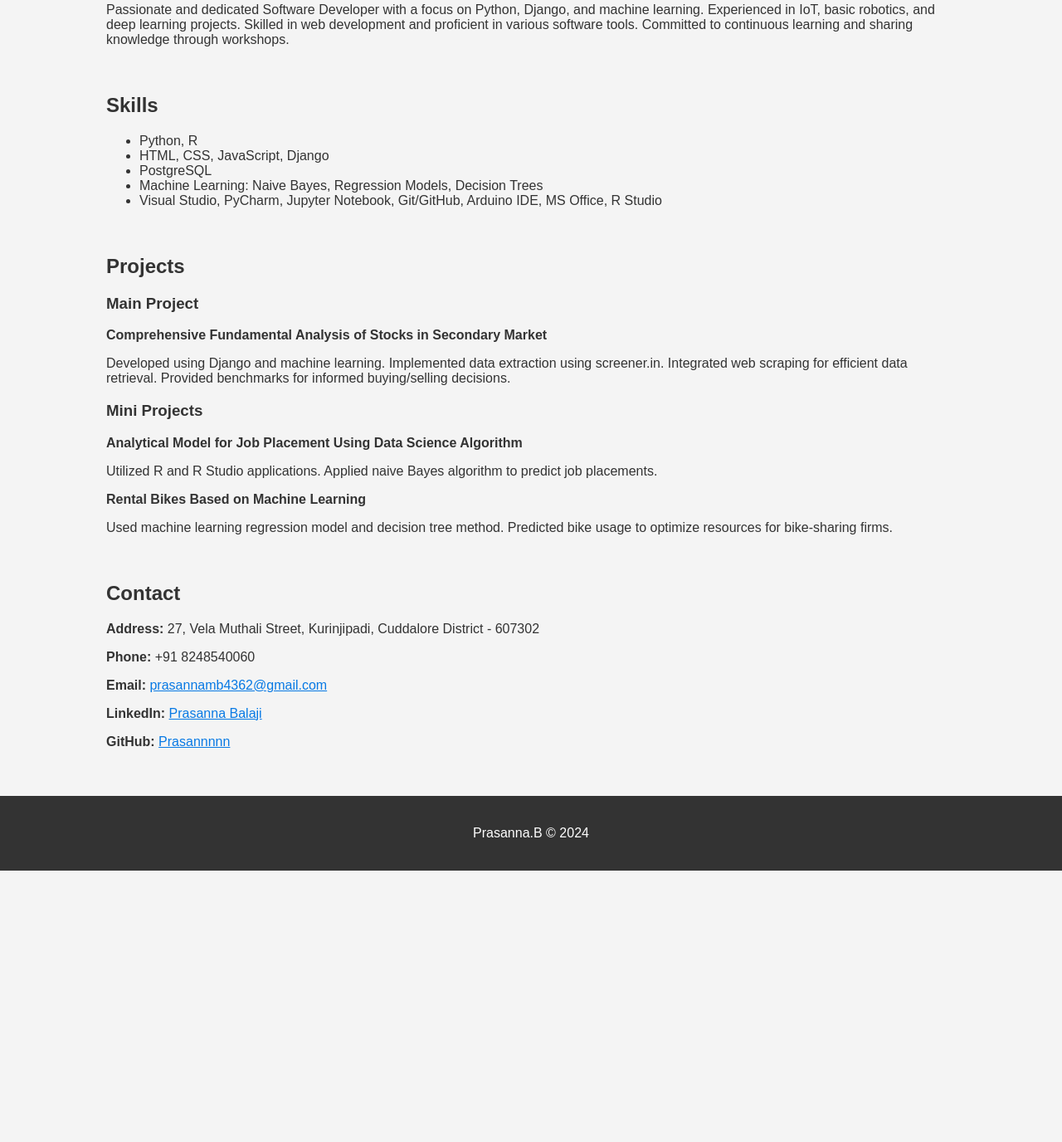
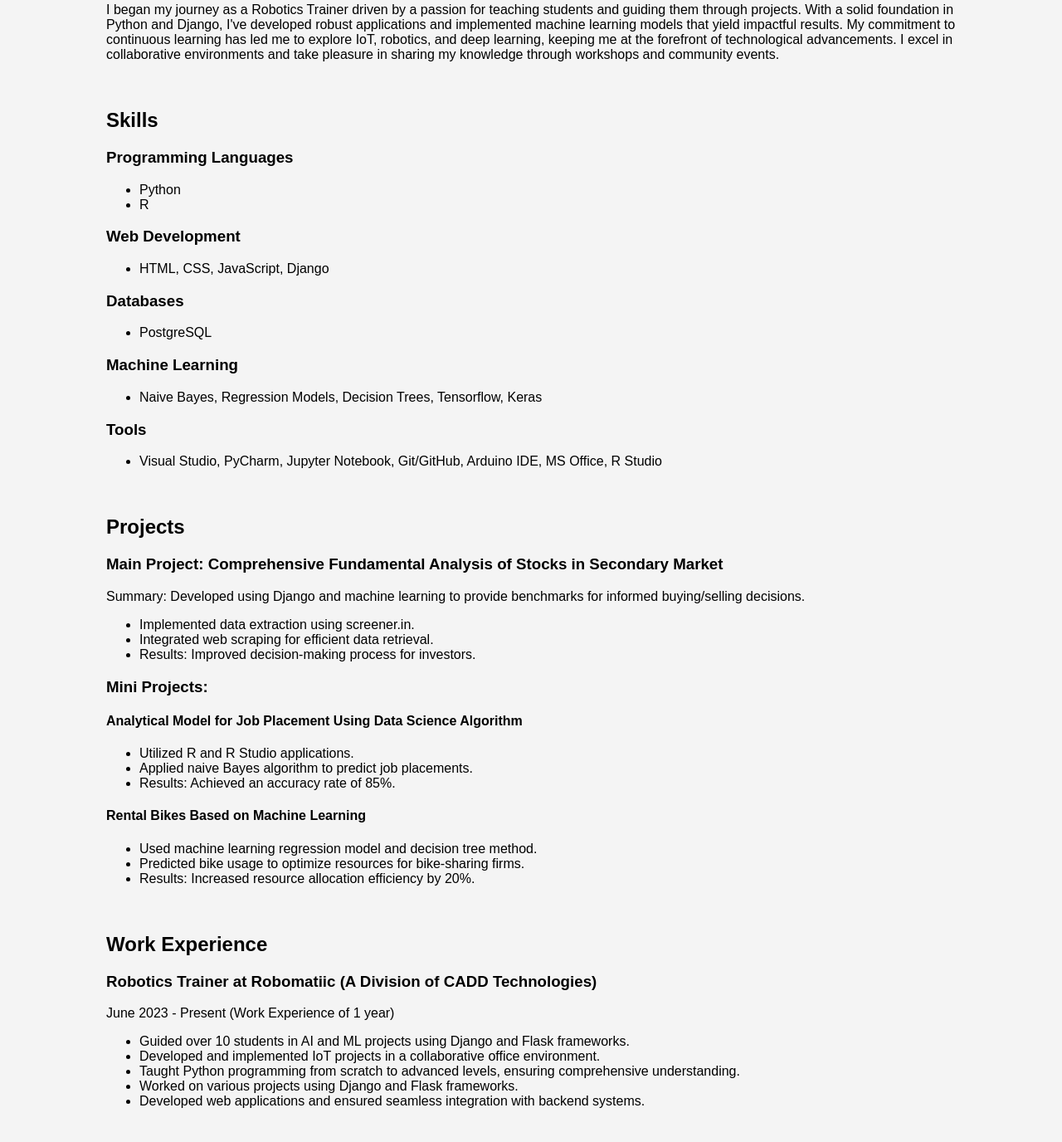
Before and after one commit to Prasannnnn/Portfolio, a plain HTML site: page index.html in a window 1280 px wide. Shown: the part 688-2064 px from the top of the page at 83% size. Before the commit the page ends 1737 px from the top, so only its background shows below. Drawn offline with Linux system fonts and the light colour scheme.

Commit message:
Update index.html

```diff
--- a/index.html
+++ b/index.html
@@ -5,16 +5,12 @@
     <meta name="viewport" content="width=device-width, initial-scale=1.0">
     <title>Prasanna.B - Portfolio</title>
     <link rel="stylesheet" href="styles.css">
-    <script defer src="script.js"></script>
 </head>
-<body class="light-theme">
-    <div class="theme-toggle">
-        <button id="theme-toggle-btn">Switch Theme</button>
-    </div>
+<body>
     <header>
         <div class="container">
             <div id="branding">
-                <h1>Prasanna.B</h1>
+                <h1>Prasanna B</h1>
             </div>
             <nav>
                 <ul>
@@ -22,6 +18,7 @@
                     <li><a href="#about">About</a></li>
                     <li><a href="#skills">Skills</a></li>
                     <li><a href="#projects">Projects</a></li>
+                    <li><a href="#experience">Experience</a></li>
                     <li><a href="#contact">Contact</a></li>
                 </ul>
             </nav>
@@ -31,44 +28,79 @@
     <section id="showcase">
         <div class="container">
             <h1>Welcome to My Portfolio</h1>
-            <p>Explore my skills, projects, and experience</p>
+            <p>Crafting Innovative Solutions with Python, Django, and Machine Learning</p>
         </div>
     </section>
 
     <section id="about" class="container">
         <h2>About Me</h2>
-        <p>Passionate and dedicated Software Developer with a focus on Python, Django, and machine learning. Experienced in IoT, basic robotics, and deep learning projects. Skilled in web development and proficient in various software tools. Committed to continuous learning and sharing knowledge through workshops.</p>
+        <p>I began my journey as a Robotics Trainer driven by a passion for teaching students and guiding them through projects. With a solid foundation in Python and Django, I've developed robust applications and implemented machine learning models that yield impactful results. My commitment to continuous learning has led me to explore IoT, robotics, and deep learning, keeping me at the forefront of technological advancements. I excel in collaborative environments and take pleasure in sharing my knowledge through workshops and community events.</p>
     </section>
 
     <section id="skills" class="container">
         <h2>Skills</h2>
+        <h3>Programming Languages</h3>
         <ul>
-            <li>Python, R</li>
+            <li>Python </li>
+            <li>R </li>
+        </ul>
+        <h3>Web Development</h3>
+        <ul>
             <li>HTML, CSS, JavaScript, Django</li>
+        </ul>
+        <h3>Databases</h3>
+        <ul>
             <li>PostgreSQL</li>
-            <li>Machine Learning: Naive Bayes, Regression Models, Decision Trees</li>
+        </ul>
+        <h3>Machine Learning</h3>
+        <ul>
+            <li>Naive Bayes, Regression Models, Decision Trees, Tensorflow, Keras</li>
+        </ul>
+        <h3>Tools</h3>
+        <ul>
             <li>Visual Studio, PyCharm, Jupyter Notebook, Git/GitHub, Arduino IDE, MS Office, R Studio</li>
         </ul>
     </section>
 
     <section id="projects" class="container">
         <h2>Projects</h2>
-        <h3>Main Project</h3>
-        <p><strong>Comprehensive Fundamental Analysis of Stocks in Secondary Market</strong></p>
-        <p>Developed using Django and machine learning. Implemented data extraction using screener.in. Integrated web scraping for efficient data retrieval. Provided benchmarks for informed buying/selling decisions.</p>
+        <h3>Main Project: Comprehensive Fundamental Analysis of Stocks in Secondary Market</h3>
+        <p>Summary: Developed using Django and machine learning to provide benchmarks for informed buying/selling decisions.</p>
+        <ul>
+            <li>Implemented data extraction using screener.in.</li>
+            <li>Integrated web scraping for efficient data retrieval.</li>
+            <li>Results: Improved decision-making process for investors.</li>
+        </ul>
+        <h3>Mini Projects:</h3>
+        <h4>Analytical Model for Job Placement Using Data Science Algorithm</h4>
+        <ul>
+            <li>Utilized R and R Studio applications.</li>
+            <li>Applied naive Bayes algorithm to predict job placements.</li>
+            <li>Results: Achieved an accuracy rate of 85%.</li>
+        </ul>
+        <h4>Rental Bikes Based on Machine Learning</h4>
+        <ul>
+            <li>Used machine learning regression model and decision tree method.</li>
+            <li>Predicted bike usage to optimize resources for bike-sharing firms.</li>
+            <li>Results: Increased resource allocation efficiency by 20%.</li>
+        </ul>
+    </section>
 
-        <h3>Mini Projects</h3>
-        <p><strong>Analytical Model for Job Placement Using Data Science Algorithm</strong></p>
-        <p>Utilized R and R Studio applications. Applied naive Bayes algorithm to predict job placements.</p>
-
-        <p><strong>Rental Bikes Based on Machine Learning</strong></p>
-        <p>Used machine learning regression model and decision tree method. Predicted bike usage to optimize resources for bike-sharing firms.</p>
+    <section id="experience" class="container">
+        <h2>Work Experience</h2>
+        <h3>Robotics Trainer at Robomatiic (A Division of CADD Technologies)</h3>
+        <p>June 2023 - Present (Work Experience of 1 year)</p>
+        <ul>
+            <li>Guided over 10 students in AI and ML projects using Django and Flask frameworks.</li>
+            <li>Developed and implemented IoT projects in a collaborative office environment.</li>
+            <li>Taught Python programming from scratch to advanced levels, ensuring comprehensive understanding.</li>
+            <li>Worked on various projects using Django and Flask frameworks.</li>
+            <li>Developed web applications and ensured seamless integration with backend systems.</li>
+        </ul>
     </section>
 
     <section id="contact" class="container">
         <h2>Contact</h2>
-        <p><strong>Address:</strong> 27, Vela Muthali Street, Kurinjipadi, Cuddalore District - 607302</p>
-        <p><strong>Phone:</strong> +91 8248540060</p>
         <p><strong>Email:</strong> <a href="mailto:prasannamb4362@gmail.com">prasannamb4362@gmail.com</a></p>
         <p><strong>LinkedIn:</strong> <a href="http://www.linkedin.com/in/prasanna-balaji1972">Prasanna Balaji</a></p>
         <p><strong>GitHub:</strong> <a href="https://github.com/Prasannnnn">Prasannnnn</a></p>
```
